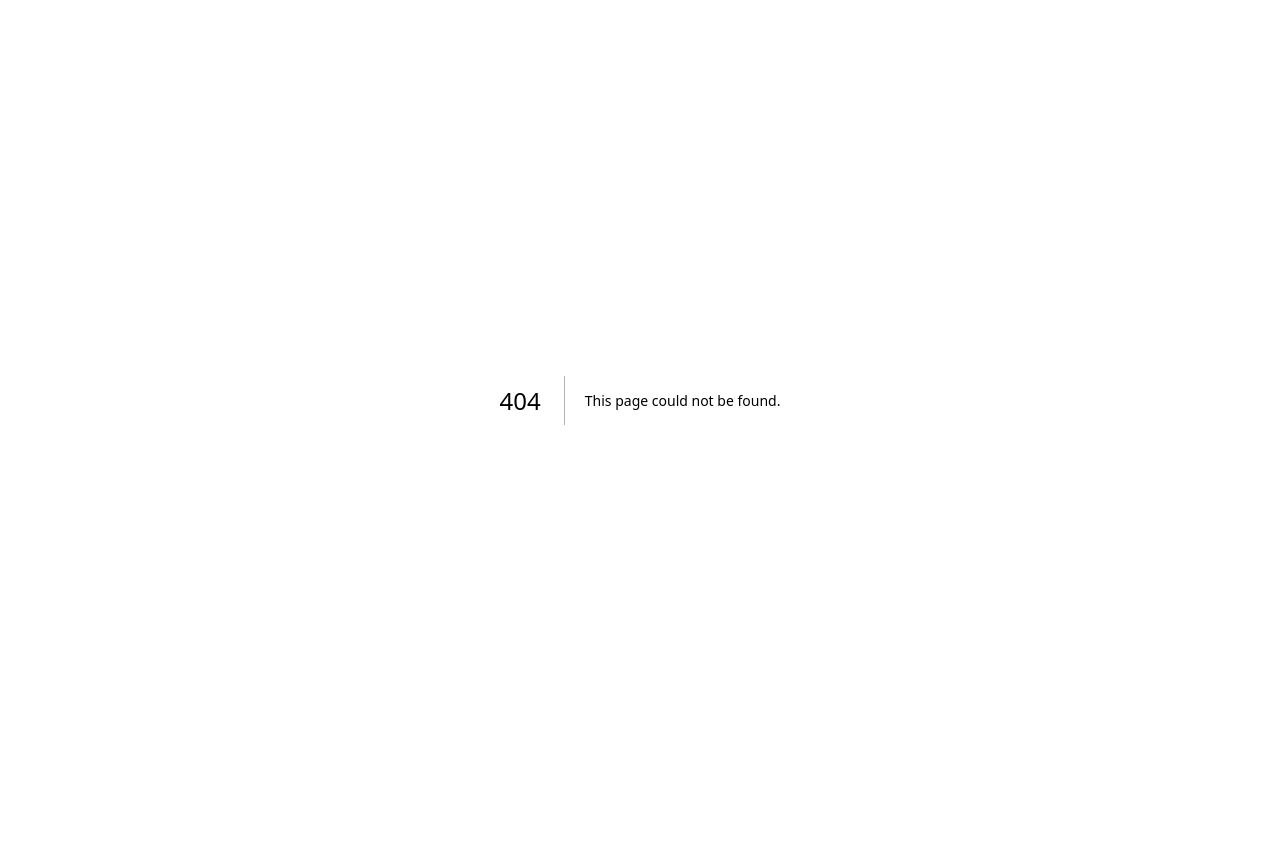
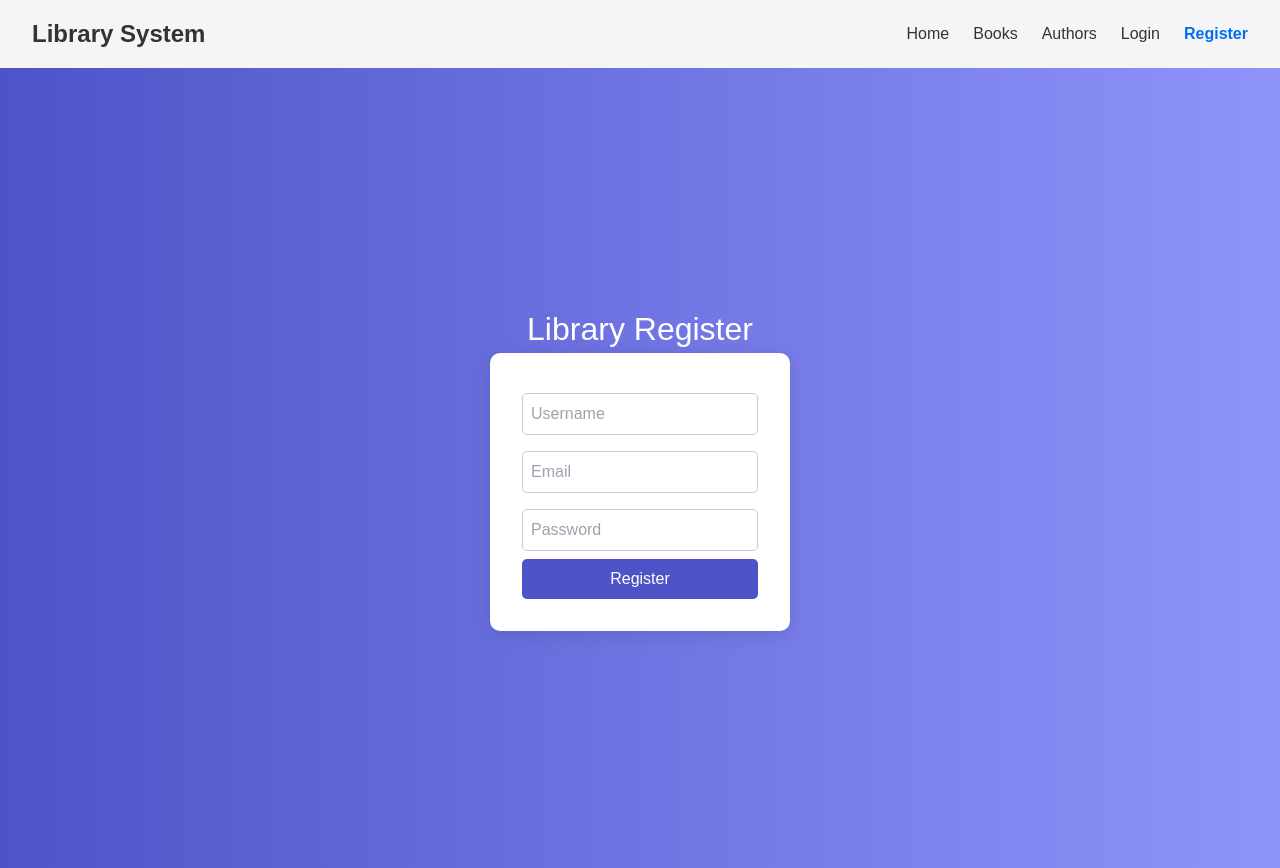
Before and after one commit to syntax-tic/demo, a Next.js app in the folder client/: page /register in a window 1280 px wide. Before the commit this address had no page. Before the commit the page ends 800 px from the top, so only its background shows below. Built offline with nearby package versions, Linux system fonts and the light colour scheme.

Commit message:
add register and logout functionality

```diff
--- a/client/app/components/Navbar.tsx
+++ b/client/app/components/Navbar.tsx
@@ -9,9 +9,14 @@ interface NavbarProps {
   onLogout?: () => void;
 }
 
-const Navbar: React.FC<NavbarProps> = ({ onLogout }) => {
+const Navbar: React.FC<NavbarProps> = () => {
   const pathname = usePathname(); // Get the current path
   const [token, setToken] = useState(localStorage.getItem('token'));
+
+const onLogout = ()=>{
+  localStorage.removeItem('token');
+  setToken('');
+}
   return (
     <nav className={styles.navbar}>
       <div className={styles.navbar__logo}>
@@ -30,6 +35,9 @@ const Navbar: React.FC<NavbarProps> = ({ onLogout }) => {
         {!token && <li className={pathname === "/login" ? styles.active : ""}>
           <Link href="/login">Login</Link>
         </li>}
+        {!token && <li className={pathname === "/register" ? styles.active : ""}>
+          <Link href="/register">Register</Link>
+        </li>}
         {!!token && <li>
           <button className={styles.navbar__logout} onClick={onLogout}>
             Logout
--- /dev/null
+++ b/client/app/components/Register.tsx
@@ -0,0 +1,147 @@
+"use client";
+import React, { useState, useEffect } from 'react';
+import styled from 'styled-components';
+import Loader from './Loader';
+import { useRouter } from 'next/navigation';
+const Container = styled.div`
+  display: flex;
+  flex-direction: column;
+  align-items: center;
+  justify-content: center;
+  height: 100vh;
+  background: linear-gradient(to right, #4e54c8, #8f94fb);
+`;
+
+const Form = styled.form`
+  background: white;
+  padding: 2rem;
+  border-radius: 10px;
+  box-shadow: 0 4px 20px rgba(0, 0, 0, 0.1);
+  width: 300px;
+`;
+
+const Input = styled.input`
+  width: 100%;
+  padding: 0.5rem;
+  margin: 0.5rem 0;
+  border: 1px solid #ccc;
+  border-radius: 5px;
+`;
+
+const Button = styled.button`
+  width: 100%;
+  padding: 0.5rem;
+  background-color: #4e54c8;
+  color: white;
+  border: none;
+  border-radius: 5px;
+  cursor: pointer;
+
+  &:hover {
+    background-color: #4348b5;
+  }
+`;
+
+const Title = styled.h1`
+  color: white;
+  font-size: 32px;
+`;
+
+const Register: React.FC = () => {
+  const [loading, setLoading] = useState(false);
+  const [user, setUser] = useState({
+    username: "",
+    email: "",
+    password: ""
+  });
+  const router = useRouter();
+  const [message, setMessage] = useState<string | null>(null);
+  const [token, setToken] = useState(localStorage.getItem('token'));
+  const handleSubmit = async (event: React.FormEvent<HTMLFormElement>) => {
+    event.preventDefault();
+    setLoading(true);
+    setMessage(null);
+    useEffect(() => {
+        // Redirect to the home page if a token is present
+        if (token) {
+          router.push('/');
+        }
+      }, [token, router]);
+    try {
+      const response = await fetch('http://localhost:5173/api/register', {
+        method: "POST",
+        headers: {
+          "Content-Type": "application/json"
+        },
+        body: JSON.stringify(user),
+      });
+
+      if (response.ok) {
+        setMessage("Registration successful! You can now log in.");
+      } else {
+        const data = await response.json();
+        setMessage(data.message || "Registration failed. Please try again.");
+      }
+    } catch (error) {
+      setMessage("An error occurred. Please try again.");
+    } finally {
+      setLoading(false);
+    }
+  };
+
+  const handleChange = (event: React.ChangeEvent<HTMLInputElement>) => {
+    const { name, value } = event.target;
+    setUser((prev) => ({
+      ...prev,
+      [name]: value
+    }));
+  };
+
+if (token) return null;
+
+  return (
+    <Container>
+      <Title>Library Register</Title>
+      <Form onSubmit={handleSubmit}>
+        {!loading ? (
+          <>
+            <Input
+              type="text"
+              placeholder="Username"
+              id="username"
+              name="username"
+              required
+              value={user.username}
+              onChange={handleChange}
+            />
+            <Input
+              type="email"
+              placeholder="Email"
+              id="email"
+              name="email"
+              required
+              value={user.email}
+              onChange={handleChange}
+            />
+            <Input
+              type="password"
+              placeholder="Password"
+              id="password"
+              name="password"
+              required
+              value={user.password}
+              onChange={handleChange}
+            />
+            <Button type="submit">Register</Button>
+          </>
+        ) : (
+          <Loader />
+        )}
+      </Form>
+      {message && <p style={{ color: "white", marginTop: "1rem" }}>{message}</p>}
+    </Container>
+  );
+
+};
+
+export default Register;
--- /dev/null
+++ b/client/app/register/page.tsx
@@ -0,0 +1,14 @@
+import React from 'react'
+import Navbar from '../components/Navbar'
+import Register from '../components/Register'
+
+const page = () => {
+  return (
+    <>
+    <Navbar />
+    <Register/>
+    </>
+  )
+}
+
+export default page
```
